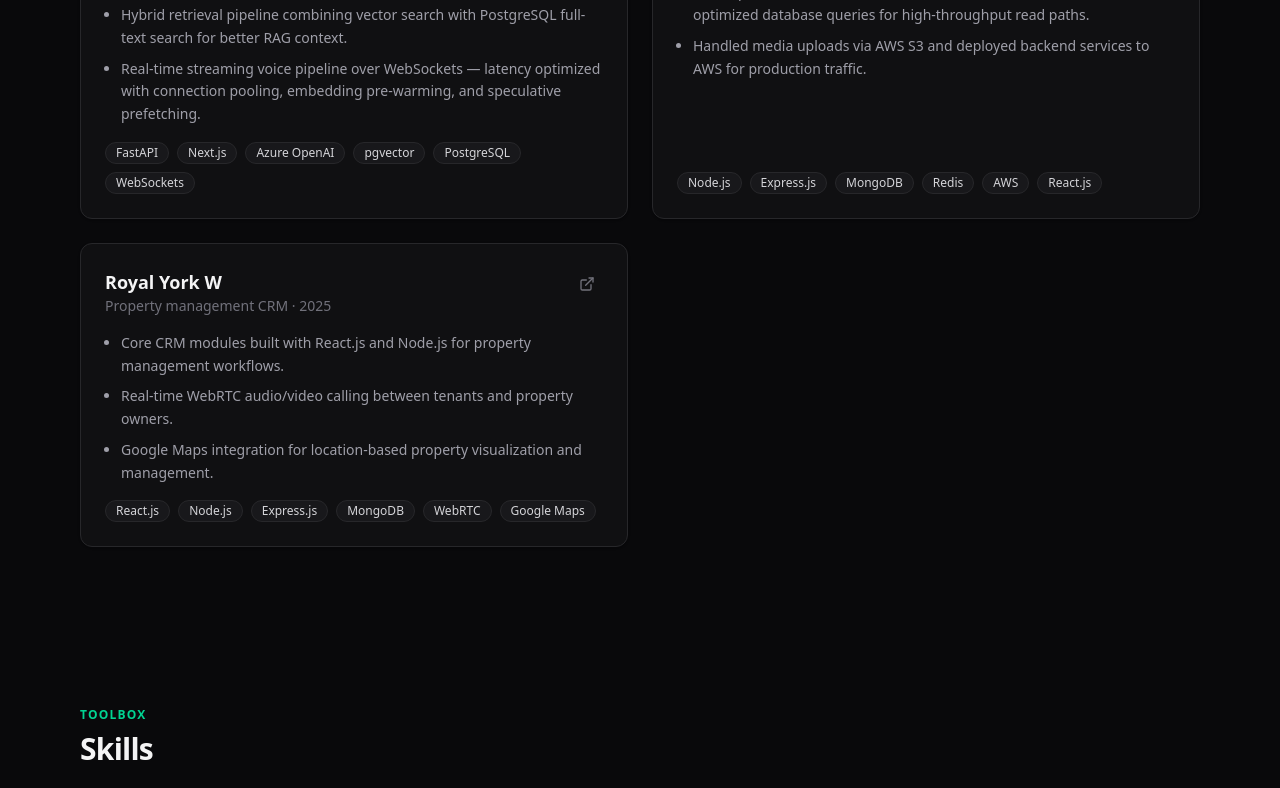
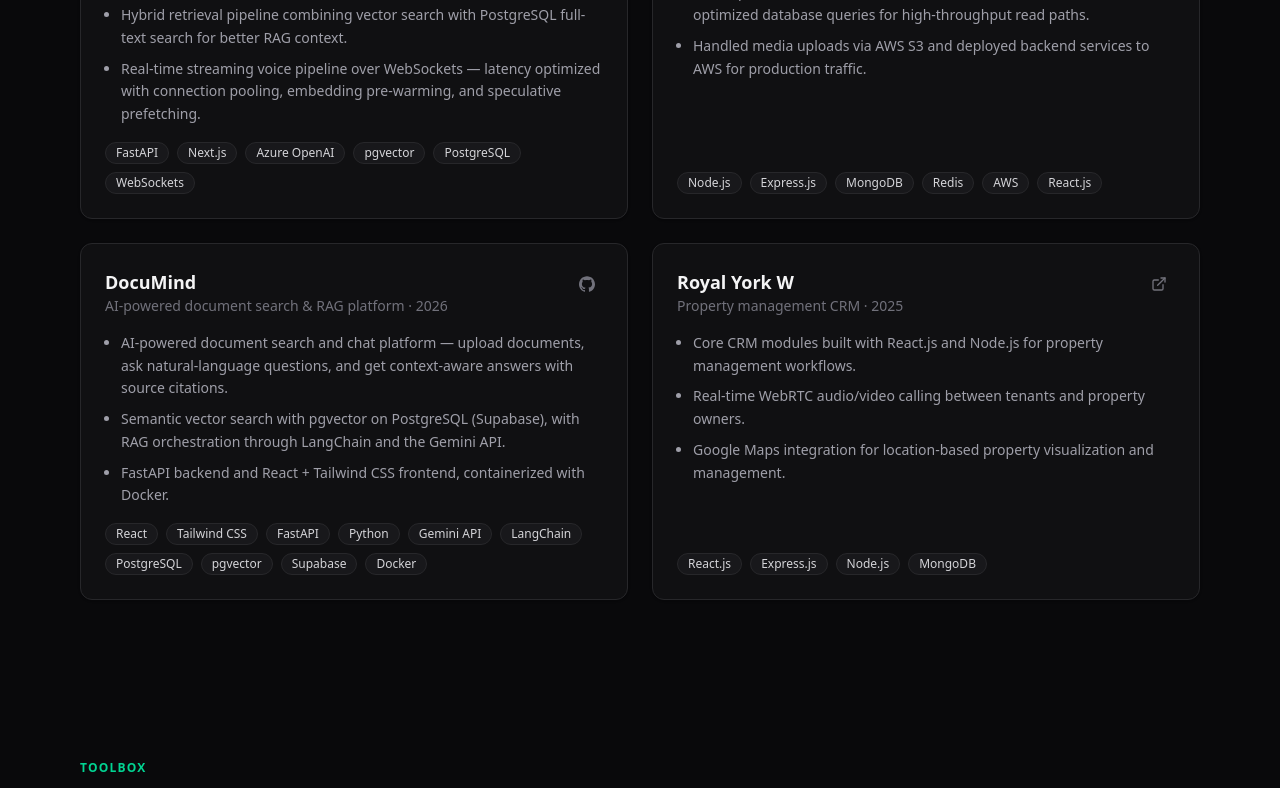
Before and after one commit to UdayMalviya11/portoflio, a React (Vite) app: page / in a window 1280 px wide. Shown: the part 1941-2729 px from the top of the page. Built offline with nearby package versions, Linux system fonts and the light colour scheme; the HTML template or start-up script is replaced by a standard one.

Commit message:
feat: add DocuMind project, myBridge live link, update Royal York tech

```diff
--- a/src/data/resume.js
+++ b/src/data/resume.js
@@ -77,7 +77,19 @@
       "Handled media uploads via AWS S3 and deployed backend services to AWS for production traffic.",
     ],
     tech: ["Node.js", "Express.js", "MongoDB", "Redis", "AWS", "React.js"],
-    links: {},
+    links: { live: "https://www.mybridge.me/" },
+  },
+  {
+    name: "DocuMind",
+    year: "2026",
+    tagline: "AI-powered document search & RAG platform",
+    bullets: [
+      "AI-powered document search and chat platform — upload documents, ask natural-language questions, and get context-aware answers with source citations.",
+      "Semantic vector search with pgvector on PostgreSQL (Supabase), with RAG orchestration through LangChain and the Gemini API.",
+      "FastAPI backend and React + Tailwind CSS frontend, containerized with Docker.",
+    ],
+    tech: ["React", "Tailwind CSS", "FastAPI", "Python", "Gemini API", "LangChain", "PostgreSQL", "pgvector", "Supabase", "Docker"],
+    links: { repo: "https://github.com/UdayMalviya11/AiDocumentSearch" },
   },
   {
     name: "Royal York W",
@@ -88,7 +100,7 @@
       "Real-time WebRTC audio/video calling between tenants and property owners.",
       "Google Maps integration for location-based property visualization and management.",
     ],
-    tech: ["React.js", "Node.js", "Express.js", "MongoDB", "WebRTC", "Google Maps"],
+    tech: ["React.js", "Express.js", "Node.js", "MongoDB"],
     links: { live: "http://crm.royalyorkpropertymanagement.ca/" },
   },
 ];
```
